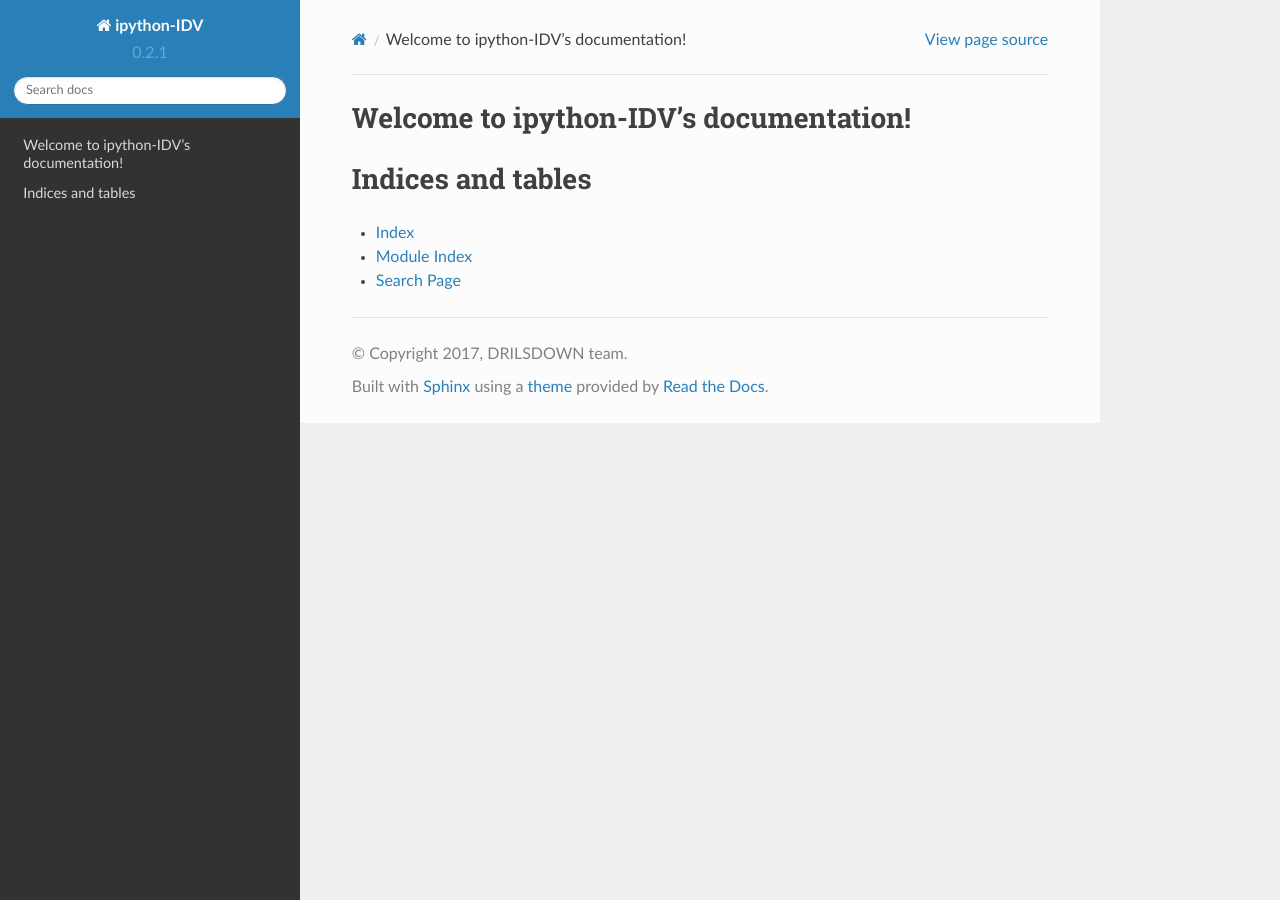
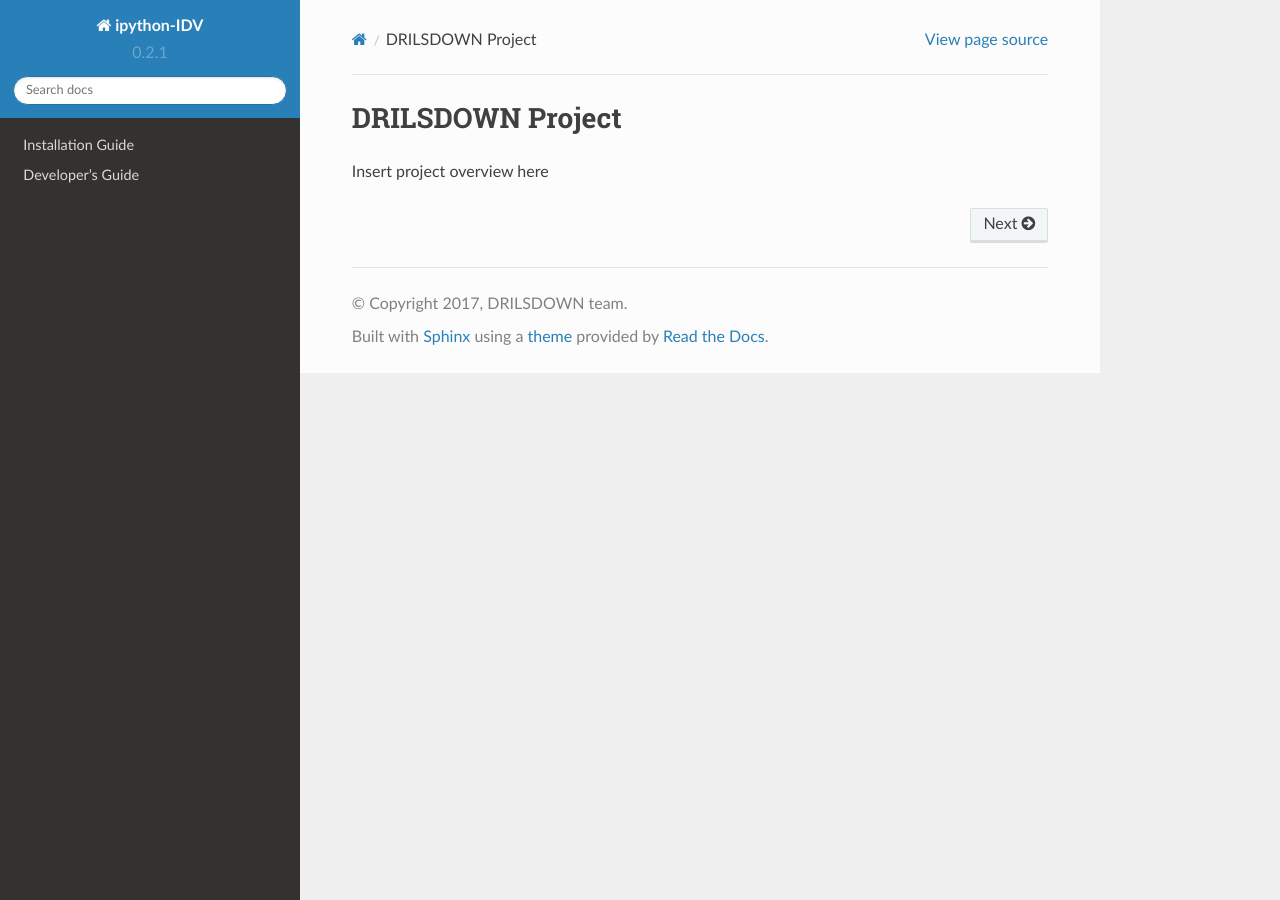
Before and after one commit to piqueen314/ipython-IDV, a Sphinx documentation site: the page built from docs/index.rst, in a window 1280 px wide. Built offline with Sphinx 7.4.7 and the Read the Docs theme 2.0.0, drawn with Linux system fonts in a browser that asks for light colours.

Commit message:
removes toctree links from index doc page because those links are already in the sidebar

```diff
--- a/docs/index.rst
+++ b/docs/index.rst
@@ -3,18 +3,17 @@
    You can adapt this file completely to your liking, but it should at least
    contain the root `toctree` directive.
 
-Welcome to ipython-IDV's documentation!
-=======================================
 
 .. toctree::
    :maxdepth: 2
-   :caption: Contents:
+   :hidden:
+
+   installguide
+   devguide
 
 
 
-Indices and tables
+DRILSDOWN Project
 ==================
 
-* :ref:`genindex`
-* :ref:`modindex`
-* :ref:`search`
+Insert project overview here
```
